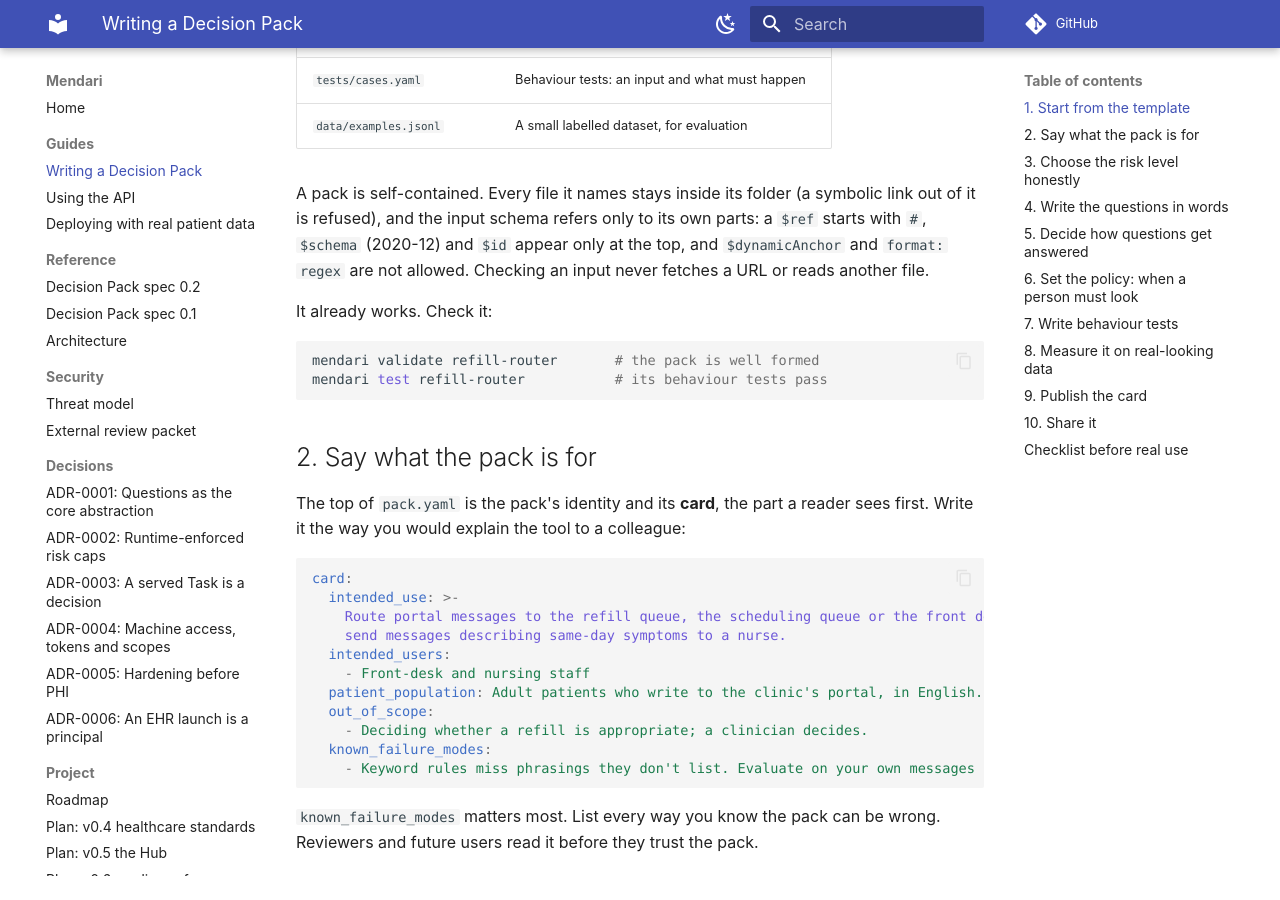
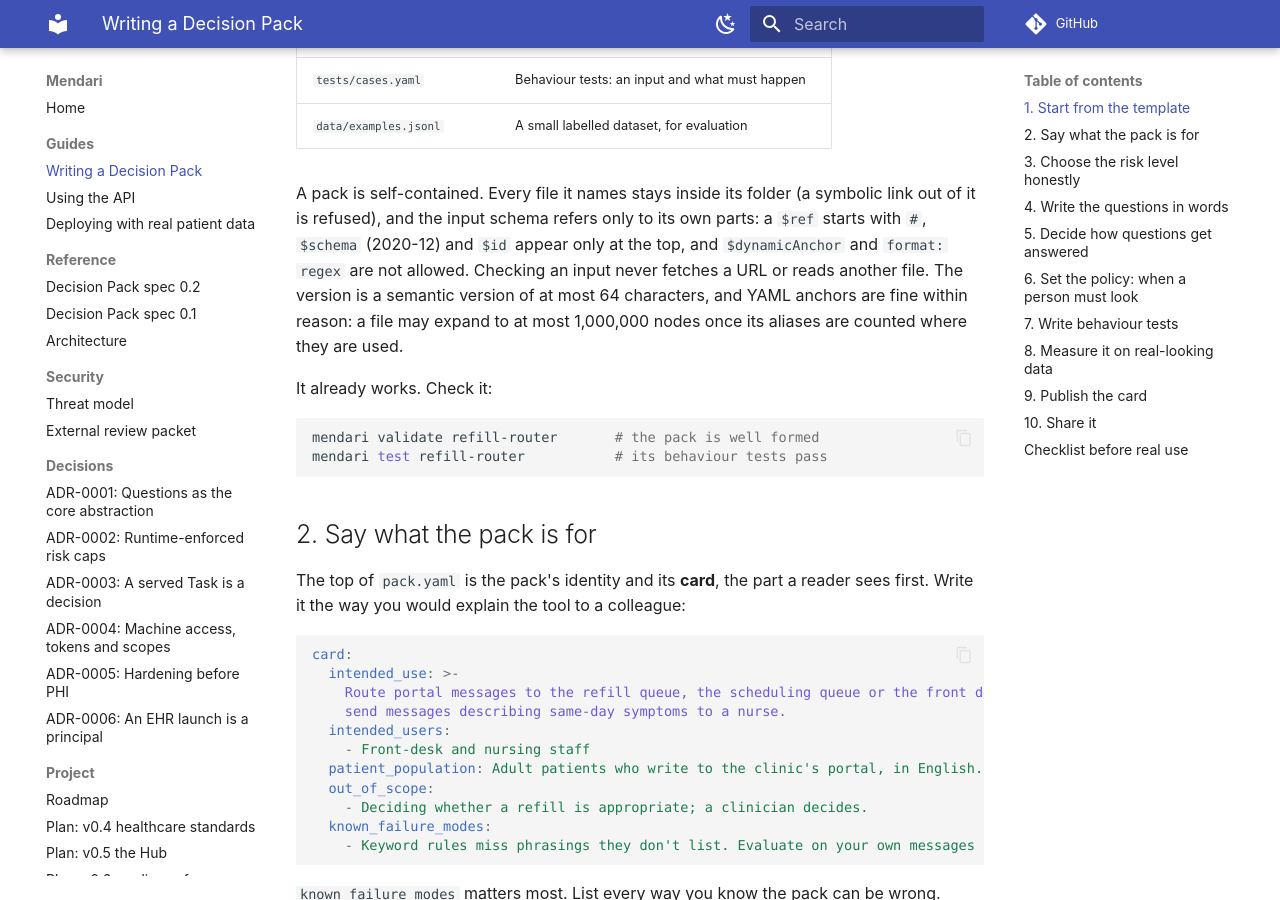
Before and after one commit to mendari-hq/mendari, an MkDocs documentation site: the page built from docs/guides/authoring-a-pack.md, in a window 1280 px wide and 900 px high, scrolled down 688 px. Built offline with MkDocs 1.6.1 and Material for MkDocs 9.7.7, drawn with Linux system fonts in a browser that asks for light colours; comment, search, counter and statistics services are not loaded.

Commit message:
Pack safety: docs say plainly what a pack can and cannot do
SECURITY.md opens its pack supply chain section with the owner's position:
installing a pack means trusting its author, as with any plugin; pack
patterns run on Python re with no time limit, so a pack can slow or stall a
worker; packs from others will run isolated (a process with memory and time
limits) once uploads or a public registry exist. The bullets that follow say
what a pack cannot do today, and the one about stopping the server now says
a slow pattern can still stall a worker while it runs. README's Hub section
says the same and links there; the authoring guide gives the version and
YAML limits.

tasks/todo.md: "Built: pack content safety" with items 1 to 6 ticked, the
identity and cold-start results, and the Deferred line (untrusted packs in an
isolated process, with uploads or the registry; the regex-engine approach
tried and dropped, see the review notes).

Verified for this branch: the five packs decide all 9,958 dataset records
and test examples (default providers and every local variant set)
identically to origin/main on its own source, in one long process, in a
fresh process per pack and variant set, and in a fresh process per example
(0 differences each). Process start plus first decision, median of 7
alternated runs: 0.96 to 1.02 of main per pack (CLI), 1.04 to 1.05 for the
server (create_app on the five packs plus one decision).

Co-Authored-By: Claude Opus 5.5 <noreply@anthropic.com>

```diff
--- a/docs/guides/authoring-a-pack.md
+++ b/docs/guides/authoring-a-pack.md
@@ -27,7 +27,9 @@ This creates a folder with everything a pack needs:
 A pack is self-contained. Every file it names stays inside its folder (a symbolic link out of
 it is refused), and the input schema refers only to its own parts: a `$ref` starts with `#`,
 `$schema` (2020-12) and `$id` appear only at the top, and `$dynamicAnchor` and `format: regex`
-are not allowed. Checking an input never fetches a URL or reads another file.
+are not allowed. Checking an input never fetches a URL or reads another file. The version is a
+semantic version of at most 64 characters, and YAML anchors are fine within reason: a file may
+expand to at most 1,000,000 nodes once its aliases are counted where they are used.
 
 It already works. Check it:
 
```
Also changed, not shown: README.md (+5 -0 lines), SECURITY.md (+3 -1 lines), tasks/todo.md (+12 -0 lines).
